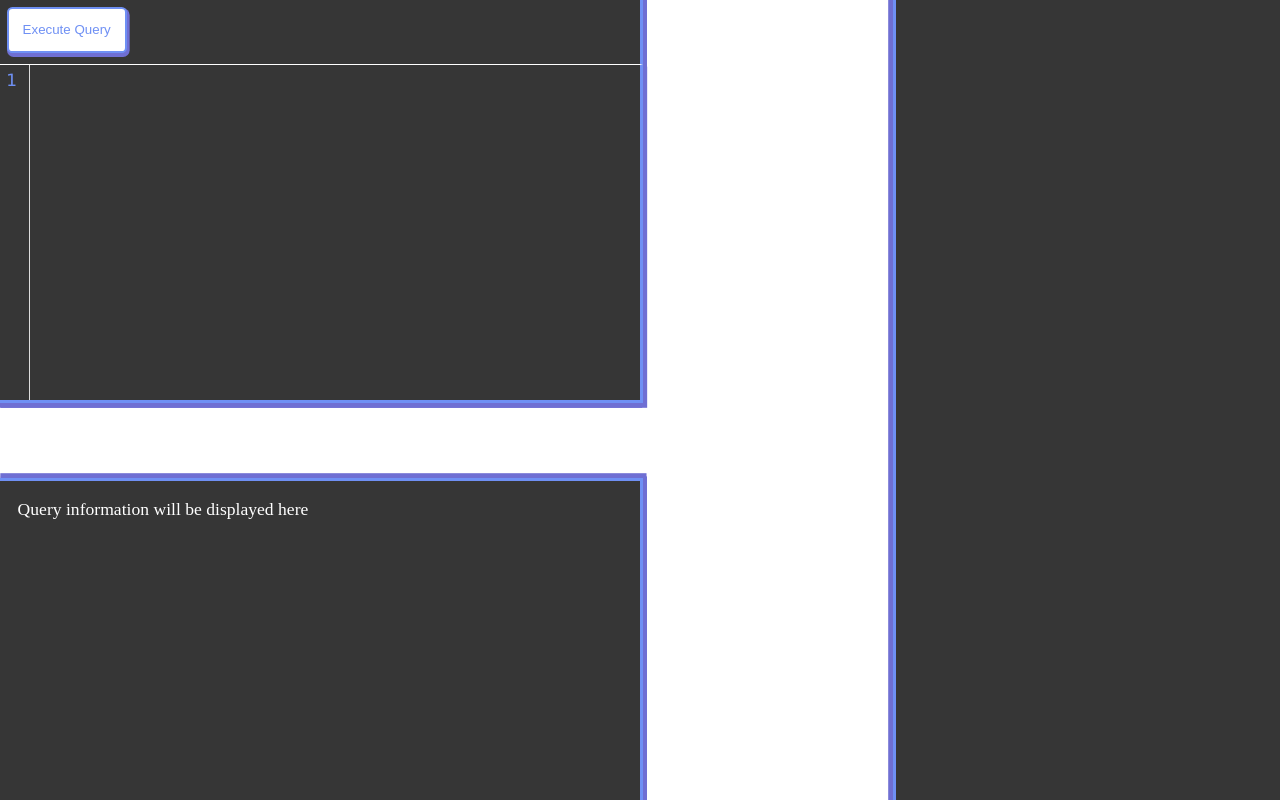
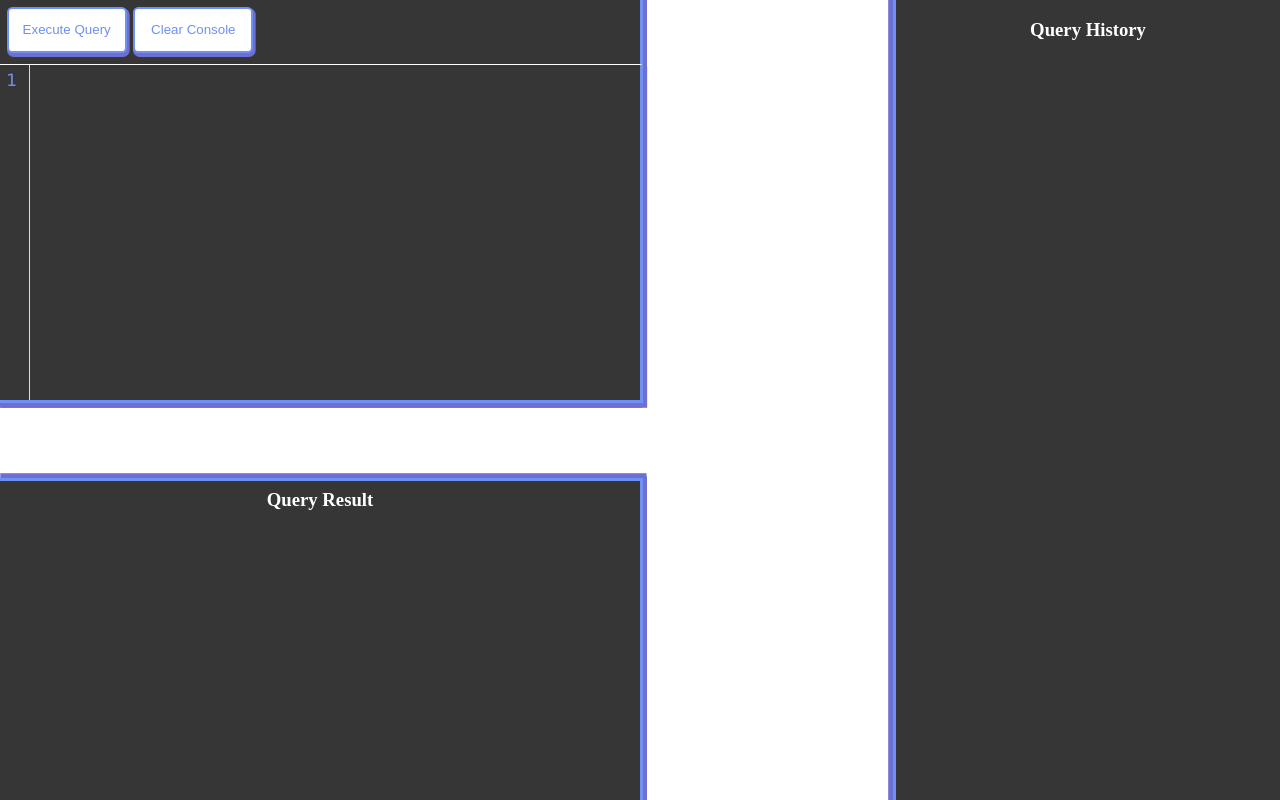
Before and after one commit to Stammak93/pg-playground, a Next.js app: page / in a window 1280 px wide. Built offline with nearby package versions, Linux system fonts and the light colour scheme.

Commit message:
added h3 tags to containers for context, added a 'clear console' button and prevented multiple messages from rendering on simultaneous queries.

```diff
--- a/components/Editor.tsx
+++ b/components/Editor.tsx
@@ -27,7 +27,12 @@ const Editor = ({ setQueryHistory, queryHistory, setQueryResult }: EditorProps)
 
     return (
         <div id="pg-queries" className="query-input-container">
-            <Toolbar query={query} setQueryHistory={setQueryHistory} queryHistory={queryHistory} setQueryResult={setQueryResult} />
+            <Toolbar query={query}
+                setQueryHistory={setQueryHistory}
+                queryHistory={queryHistory}
+                setQueryResult={setQueryResult}
+                setQuery={setQuery}
+            />
             <CodeMirror
                 className="editor-container"
                 value={query}
--- a/components/History.tsx
+++ b/components/History.tsx
@@ -20,7 +20,7 @@ const History = ({ queryHistory, setQueryResult }: HistoryProps) => {
 
         return (
             <div key={index} className="query-history__item">
-                <RerunButton entry={entry} setQueryResult={setQueryResult}/>
+                <RerunButton historyTextValue={entry} setQueryResult={setQueryResult}/>
                 <CodeMirror
                     className="query-history__content"
                     value={entry}
@@ -39,7 +39,10 @@ const History = ({ queryHistory, setQueryResult }: HistoryProps) => {
 
 
     return (
-        <div className="query-history-container">{renderQueryHistory}</div>
+        <div className="query-history-container">
+            <h3 style={{ color: "white", height: "0.5em"}}>Query History</h3>
+            {renderQueryHistory}
+        </div>
     )
 };
 
--- a/components/RerunButton.tsx
+++ b/components/RerunButton.tsx
@@ -12,10 +12,13 @@ const RerunButton = ({ historyTextValue, setQueryResult }: RerunButtonProps) =>
 
     const processMetadata = (metadata: MetaData[]) => {
         let returnValue: (MetaData | string)[] = [];
-
+        let pushOnlyOneMsg = false;
         metadata.forEach(item => {
             if(item.rows.length === 0) {
-                returnValue.push("Query was succesful")
+                if(pushOnlyOneMsg === false) {
+                    returnValue.push("Query was successful")
+                    pushOnlyOneMsg = true;
+                }
             } else {
                 returnValue.push(item);
             }
--- a/components/Result.tsx
+++ b/components/Result.tsx
@@ -5,7 +5,6 @@ interface QueryResult {
 };
 
 const Result = ({ queryResult }: QueryResult) => {
-
 
     // maps keys of rows
     const renderTableHeaders = (content: MetaData) => {
@@ -15,7 +14,7 @@ const Result = ({ queryResult }: QueryResult) => {
             const renderHeaders = Object.keys(content.rows[0]!).map((item,index) => {
 
                 return (
-                    <th key={index}>{item}</th>
+                    <th key={`${index}${item}`}>{item}</th>
                 );
             });
 
@@ -34,7 +33,7 @@ const Result = ({ queryResult }: QueryResult) => {
                 let values = Object.values(item!).map((value, index) => {
 
                     return (
-                        <td key={index}>{value}</td>
+                        <td key={`${index}${value}`}>{value}</td>
                     );
                 });
 
@@ -70,7 +69,7 @@ const Result = ({ queryResult }: QueryResult) => {
             if(typeof content === "string") {
 
                 return (
-                    <p key={`${index}_${content}`}>{content}</p>
+                    <p className="query-info" key={`${index}_${content}`}>{content}</p>
                 );
             }
         }
@@ -80,6 +79,8 @@ const Result = ({ queryResult }: QueryResult) => {
 
 
     const renderedContent = queryResult.map((content,index) => {
+
+
         return (
             renderResultContent(content,index)
         )
@@ -88,10 +89,11 @@ const Result = ({ queryResult }: QueryResult) => {
 
     return (
         <div className="query-result-container">
+            <h3 style={{ color: "white", height: "0.1em", margin: "0.4em", textAlign: "center"}}>Query Result</h3>
             { queryResult.length > 0 ?
                 renderedContent
                 :
-                <p>Query information will be displayed here</p>
+                null
             }
         </div>
     );
--- a/components/Toolbar.tsx
+++ b/components/Toolbar.tsx
@@ -7,18 +7,23 @@ interface ToolbarProps {
     queryHistory: string[];
     query: string;
     setQueryResult: Dispatch<SetStateAction<(MetaData | string)[]>>;
+    setQuery: Dispatch<SetStateAction<string>>;
 };
 
 // this component will execute queris and set state based on server response
-const Toolbar = ({ query, setQueryHistory, queryHistory, setQueryResult }: ToolbarProps) => {
+const Toolbar = ({ query, setQueryHistory, queryHistory, setQueryResult, setQuery }: ToolbarProps) => {
 
 
     const processMetadata = (metadata: MetaData[]) => {
         let returnValue: (MetaData | string)[] = [];
+        let pushOnlyOneMsg = false;
 
         metadata.forEach(item => {
             if(item.rows.length === 0) {
-                returnValue.push("Query was successful")
+                if(pushOnlyOneMsg === false) {
+                    returnValue.push("Query was successful")
+                    pushOnlyOneMsg = true;
+                }
             } else {
                 returnValue.push(item);
             }
@@ -70,10 +75,13 @@ const Toolbar = ({ query, setQueryHistory, queryHistory, setQueryResult }: Toolb
     return (
         <div className="toolbar-container">
             <button
-                className="toolbar-container__button"
+                className="toolbar-container__button-query"
                 onClick={() => sendQuery()}>
                     Execute Query
             </button>
+            <button
+                className="toolbar-container__button-clear"
+                onClick={() => setQuery("") }>Clear Console</button>
         </div>
     );
 };
--- a/pages/api/pg.ts
+++ b/pages/api/pg.ts
@@ -11,7 +11,7 @@ export default async function handler(
   try {
 
     const [result,metadata] = await sequelize.query(userQuery);
-    console.log(metadata);
+
     res.status(200).json({ metadata });
 
   } catch (err: unknown) {
--- a/styles/globals.css
+++ b/styles/globals.css
@@ -55,7 +55,8 @@ body {
   box-shadow: 0.15em 0.1em 0em 0.1em var(--colour-shadow);
 }
 
-.toolbar-container__button {
+.toolbar-container__button-query,
+.toolbar-container__button-clear {
   width: 9em;
   height: 3.5em;
   color: var(--colour-primary);
@@ -67,7 +68,8 @@ body {
   box-shadow: 0.1em 0.2em 0em 0.1em var(--colour-shadow);
 }
 
-.toolbar-container__button:hover {
+.toolbar-container__button-query:hover,
+.toolbar-container__button-clear:hover {
   color: var(--colour-secondary);
   background-color: var(--colour-primary);
   cursor: pointer;
@@ -155,6 +157,7 @@ body {
 
 /* Result Component */
 .query-result-container {
+  position: relative;
   height: 40%;
   width: 100%;
   display: flex;
@@ -174,9 +177,11 @@ body {
   min-width: 25%;
   width: 100%;
   text-align: center;
+  order: 1;
 }
 
 .content-table th {
+  border-top:  0.15em solid var(--colour-primary);
   border-right: 0.15em solid var(--colour-primary);
   border-bottom: 0.4em solid var(--colour-primary);
   border-radius: 0.2em;
@@ -207,8 +212,8 @@ body {
   color: var(--colour-secondary);
   font-size: 1.1em;
   margin-left: 1em;
-  display: flex;
-  flex-direction: column;
+  order: 0;
+  line-height: 0;
 }
 
 
```
